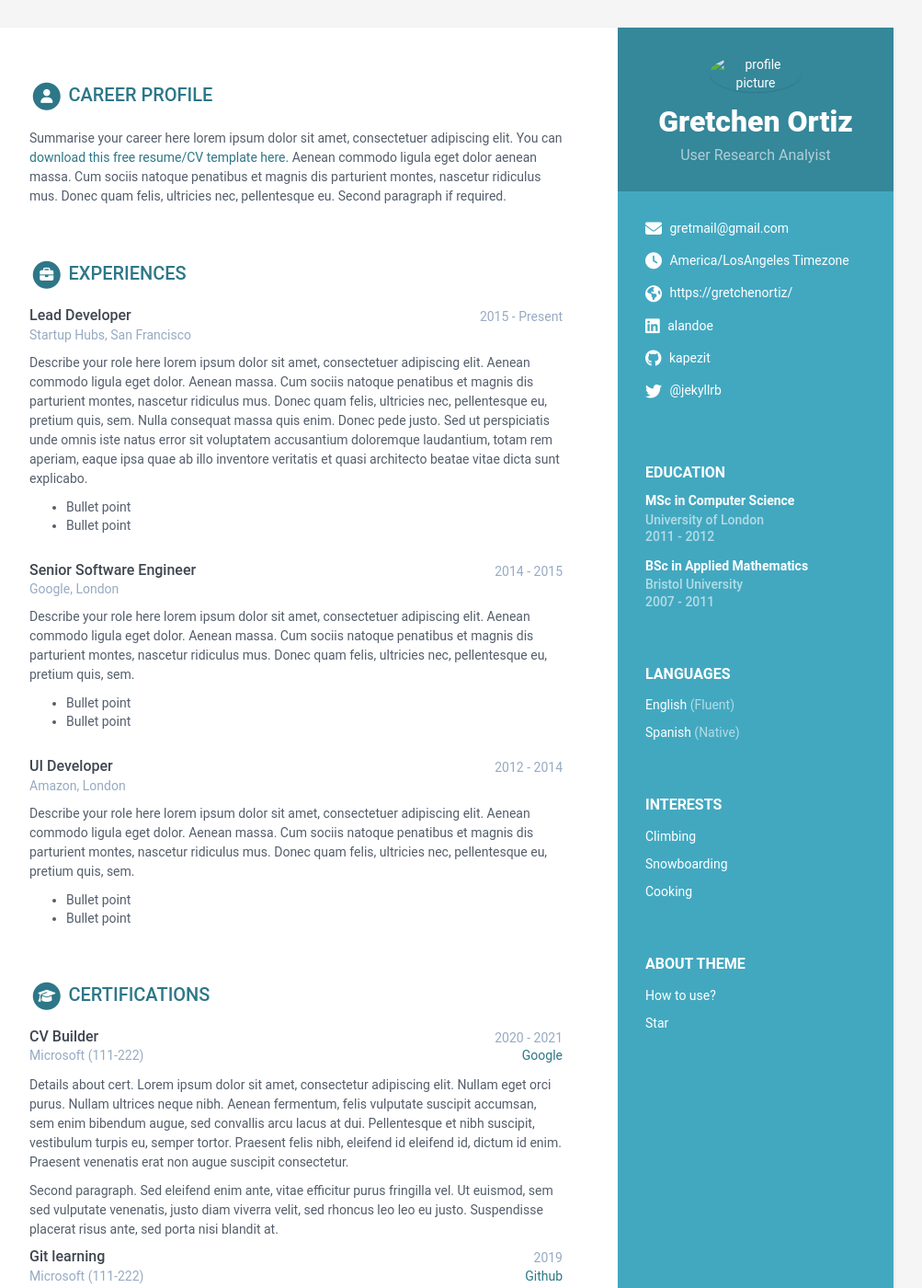
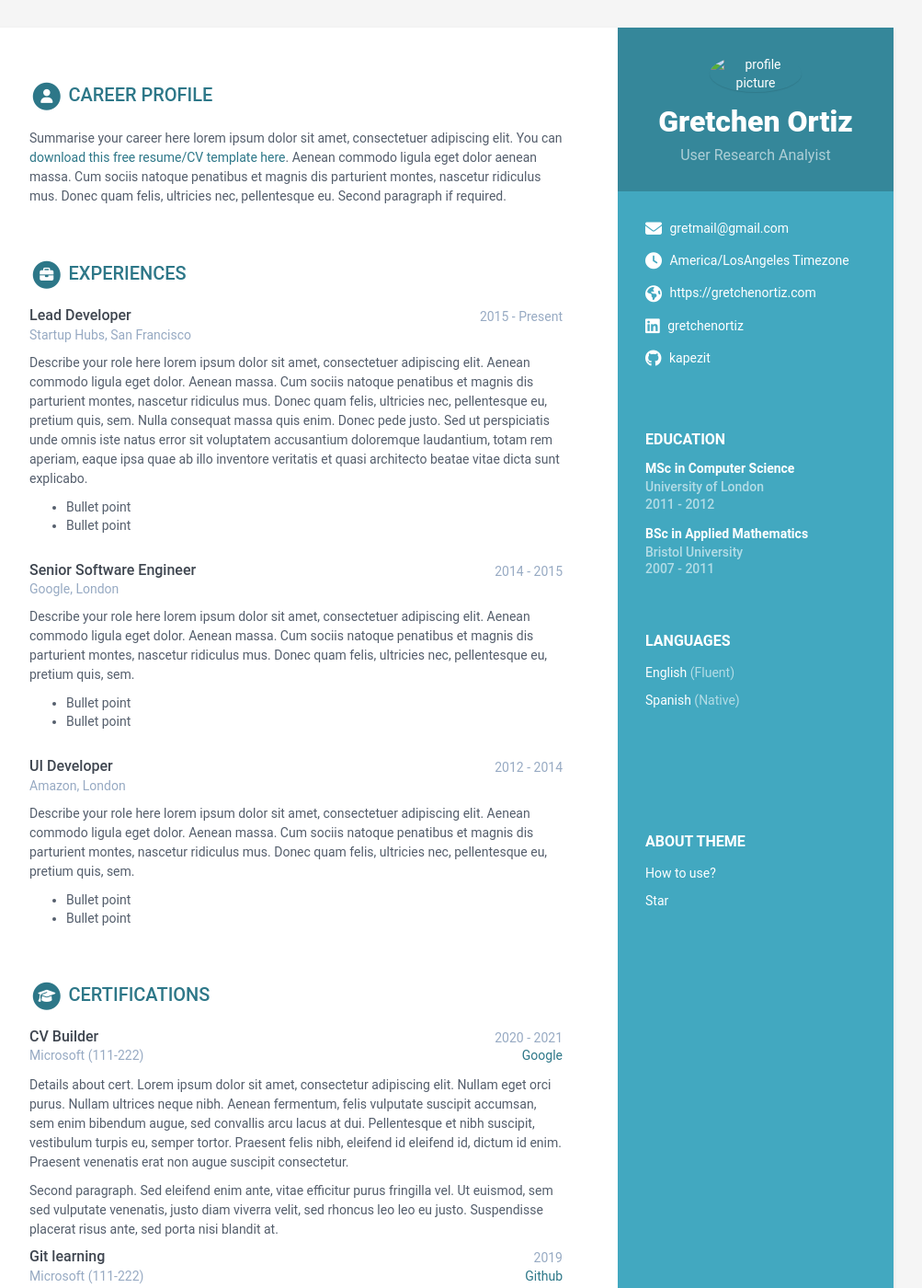
Before and after one commit to kapezit/kapezit.github.io, a Jekyll site: the page built from index.html, in a window 1280 px wide and 1400 px high. Shown: the whole window at 92% size, without its empty margins (168-1171 px from the left). Built offline with Jekyll 4.4.1, drawn with Linux system fonts in a browser that asks for light colours.

Commit message:
Update data.yml

```diff
--- a/_data/data.yml
+++ b/_data/data.yml
@@ -16,12 +16,12 @@ sidebar:
     email: gretmail@gmail.com
     timezone: America/LosAngeles # Enter your timezone, e.g., America/Havana, Africa/Casablanca, America/North_Dakota/Center
     citizenship:
-    website: https://gretchenortiz/ # Include the full website URL, including "http://" or "https://".
-    linkedin: alandoe
+    website: https://gretchenortiz.com # Include the full website URL, including "http://" or "https://".
+    linkedin: gretchenortiz
     github: kapezit
     gitlab:
     bitbucket:
-    twitter: '@jekyllrb'
+    twitter:
     stack-overflow: # Number/Username, e.g. 123456/alandoe
     codewars:
     goodreads: # Number-Username, e.g. 123456-alandoe
@@ -40,15 +40,15 @@ sidebar:
           level: Native
 
     interests:
-      title: Interests
+      title:
       info:
-        - item: Climbing
+        - item:
           link:
 
-        - item: Snowboarding
+        - item:
           link:
 
-        - item: Cooking
+        - item:
           link:
 
 career-profile:
```
